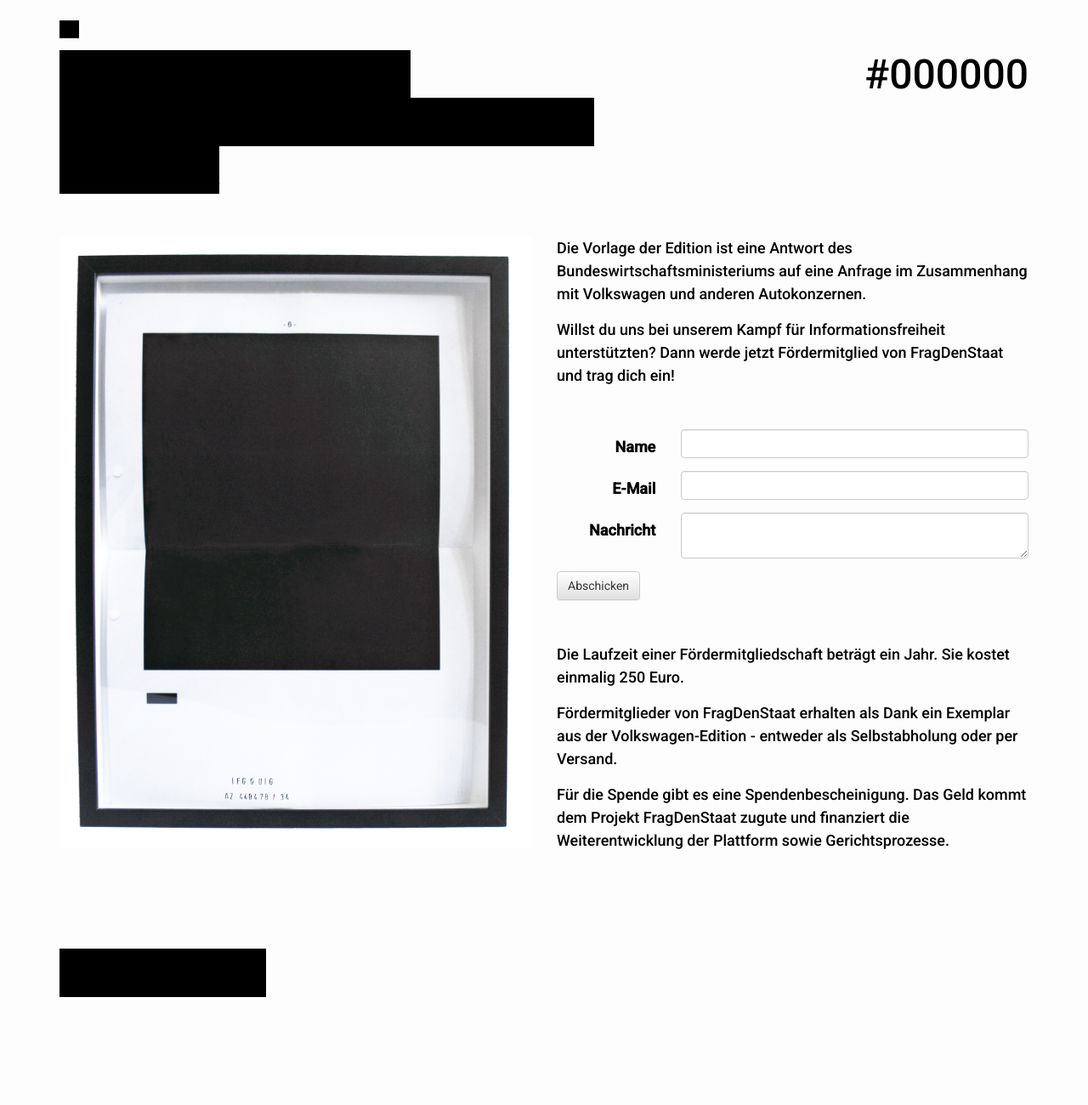
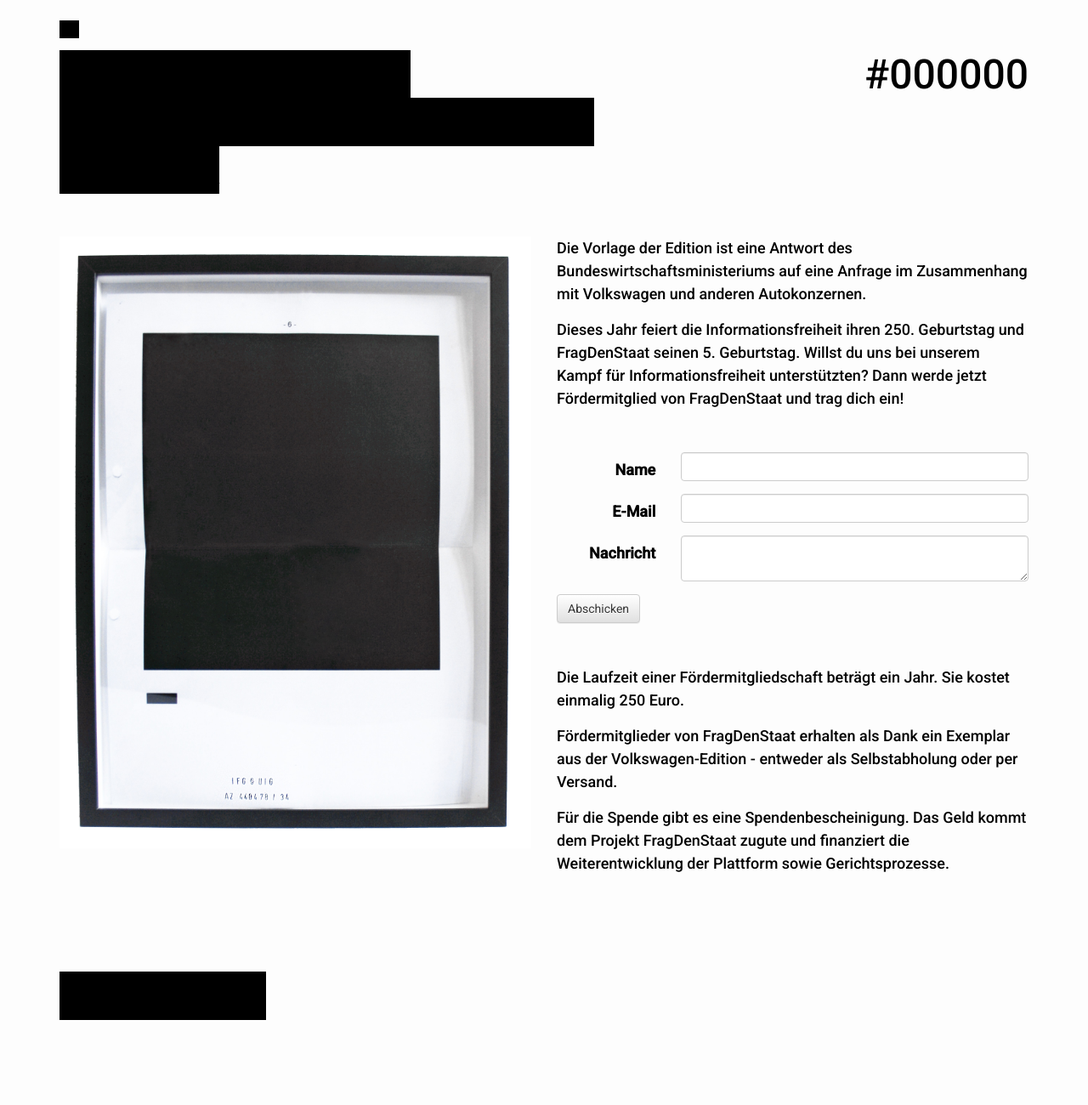
Before and after one commit to okfde/000000.limited, a Jekyll site: the page built from edition.html, in a window 1280 px wide. Shown: the whole page at 85% size. Built offline with Jekyll 4.4.1, drawn with Linux system fonts in a browser that asks for light colours; before the commit the page ends 1273 px from its top, so only the background shows below that.

Commit message:
Update edition.html

```diff
--- a/edition.html
+++ b/edition.html
@@ -10,6 +10,7 @@
 
 Die Vorlage der Edition ist eine Antwort des Bundeswirtschaftsministeriums auf eine <a href="https://fragdenstaat.de/anfrage/dokumente-zu-abgasskandal/">Anfrage im Zusammenhang mit Volkswagen</a> und anderen Autokonzernen.
 
+Dieses Jahr feiert die Informationsfreiheit ihren 250. Geburtstag und FragDenStaat seinen 5. Geburtstag.
 Willst du uns bei unserem Kampf für Informationsfreiheit unterstützten? Dann werde jetzt Fördermitglied von FragDenStaat und trag dich ein!
 
 {% include form.html %}
```
